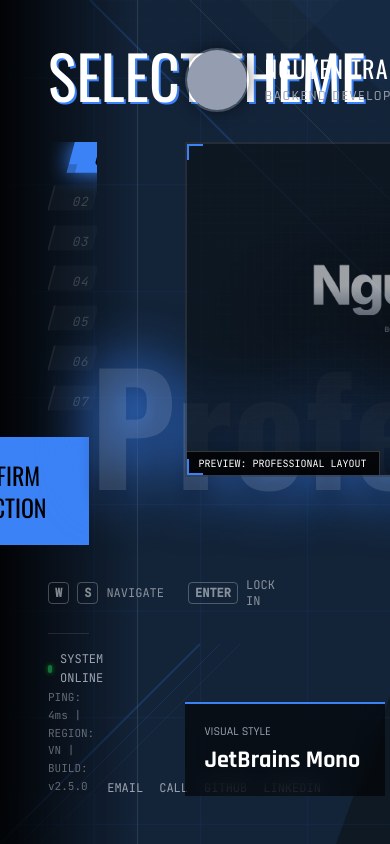
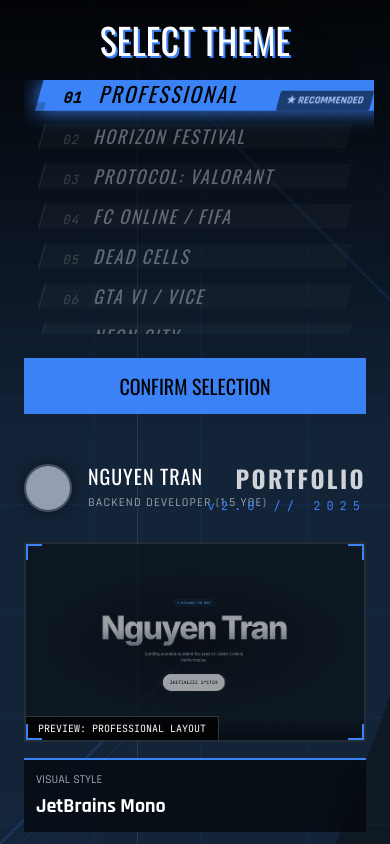
Before and after one commit to thenguyen27/myporforlio, a React (Vite) app: page / in a window 390 px wide. Shown: the top 844 px of the page. Built offline with nearby package versions, Linux system fonts and the light colour scheme; grey boxes are pictures that could not be loaded.

Commit message:
Make ThemeLoader responsive for mobile and tablet

```diff
--- a/components/ThemeLoader.tsx
+++ b/components/ThemeLoader.tsx
@@ -204,18 +204,18 @@ const ThemeLoader: React.FC<ThemeLoaderProps> = ({
       </div>
 
       {/* --- CONTAINER --- */}
-      <div className="relative z-10 flex w-full h-full">
+      <div className="relative z-10 flex flex-col lg:flex-row w-full h-full overflow-y-auto lg:overflow-hidden">
         {/* --- LEFT SIDEBAR --- */}
-        <div className="w-[35%] p-12 flex flex-col bg-gradient-to-r from-black/90 to-transparent h-full">
+        <div className="w-full lg:w-[35%] p-6 lg:p-12 flex flex-col bg-gradient-to-b lg:bg-gradient-to-r from-black/90 to-transparent h-auto lg:h-full shrink-0">
           <div
-            className="font-['Oswald'] text-6xl uppercase leading-[0.9] mb-10 transition-all duration-300 shrink-0 whitespace-nowrap"
+            className="font-['Oswald'] text-4xl lg:text-6xl uppercase leading-[0.9] mb-6 lg:mb-10 transition-all duration-300 shrink-0 whitespace-nowrap text-center lg:text-left"
             style={{ textShadow: '2px 2px 0 var(--theme-color)' }}
           >
             SELECT THEME
           </div>
 
           <div
-            className="flex flex-col gap-3 overflow-y-auto pr-2 -mr-2 pb-4 no-scrollbar"
+            className="flex flex-col gap-3 overflow-y-auto pr-2 -mr-2 pb-4 no-scrollbar max-h-[30vh] lg:max-h-none"
             style={{ perspective: '500px' }}
           >
             {themes.map((theme, index) => {
@@ -281,18 +281,18 @@ const ThemeLoader: React.FC<ThemeLoaderProps> = ({
             })}
           </div>
 
-          <div className="mt-6 shrink-0 w-full flex justify-end">
+          <div className="mt-6 shrink-0 w-full flex justify-center lg:justify-end">
             <button
               onClick={handleLockIn}
               disabled={isLoading}
-              className="w-fit px-10 py-5 bg-[var(--theme-color)] border-2 border-[var(--theme-color)] text-black font-['Oswald'] text-2xl uppercase cursor-pointer transition-all duration-300 hover:brightness-110 hover:shadow-[0_0_30px_var(--theme-color)] disabled:opacity-50 disabled:cursor-not-allowed"
+              className="w-full lg:w-fit px-6 lg:px-10 py-3 lg:py-5 bg-[var(--theme-color)] border-2 border-[var(--theme-color)] text-black font-['Oswald'] text-xl lg:text-2xl uppercase cursor-pointer transition-all duration-300 hover:brightness-110 hover:shadow-[0_0_30px_var(--theme-color)] disabled:opacity-50 disabled:cursor-not-allowed"
             >
               {isLoading ? 'INITIALIZING...' : 'CONFIRM SELECTION'}
             </button>
           </div>
 
           {/* --- FOOTER INFO (Keyboard, System, Social) --- */}
-          <div className="mt-auto pt-8 space-y-6">
+          <div className="mt-auto pt-8 space-y-6 hidden lg:block">
             {/* Option 1: Keyboard Hints */}
             <div className="flex gap-6 opacity-50 font-mono text-xs text-white">
               <div className="flex items-center gap-2">
@@ -348,11 +348,11 @@ const ThemeLoader: React.FC<ThemeLoaderProps> = ({
         </div>
 
         {/* --- RIGHT PREVIEW AREA --- */}
-        <div className="flex-1 flex flex-col p-12 relative">
+        <div className="flex-1 flex flex-col p-6 lg:p-12 relative min-h-[50vh] lg:min-h-auto">
           {/* Personal ID Badge */}
-          <div className="absolute top-12 left-12 text-left z-20 flex items-center gap-4">
+          <div className="absolute top-6 left-6 lg:top-12 lg:left-12 text-left z-20 flex items-center gap-4">
             {/* Avatar */}
-            <div className="w-16 h-16 rounded-full border-2 border-white/20 overflow-hidden relative group shadow-[0_0_15px_rgba(0,0,0,0.5)]">
+            <div className="w-12 h-12 lg:w-16 lg:h-16 rounded-full border-2 border-white/20 overflow-hidden relative group shadow-[0_0_15px_rgba(0,0,0,0.5)]">
               <img
                 src="/Assets/images/avta.jpg"
                 alt="Avatar"
@@ -366,21 +366,21 @@ const ThemeLoader: React.FC<ThemeLoaderProps> = ({
             </div>
 
             <div>
-              <h2 className="m-0 font-['Oswald'] text-2xl text-white tracking-wider">
+              <h2 className="m-0 font-['Oswald'] text-xl lg:text-2xl text-white tracking-wider">
                 NGUYEN TRAN
               </h2>
-              <span className="font-['Rajdhani'] text-gray-400 text-sm tracking-widest">
+              <span className="font-['Rajdhani'] text-gray-400 text-xs lg:text-sm tracking-widest">
                 BACKEND DEVELOPER (1.5 YOE)
               </span>
             </div>
           </div>
 
           {/* Portfolio Title - Top Right */}
-          <div className="absolute top-12 right-12 text-right z-20">
-            <h2 className="m-0 font-['Oswald'] text-4xl text-white tracking-widest font-bold opacity-80">
+          <div className="absolute top-6 right-6 lg:top-12 lg:right-12 text-right z-20">
+            <h2 className="m-0 font-['Oswald'] text-2xl lg:text-4xl text-white tracking-widest font-bold opacity-80">
               PORTFOLIO
             </h2>
-            <div className="text-[var(--theme-color)] text-sm font-mono tracking-[0.5em] mt-1">
+            <div className="text-[var(--theme-color)] text-xs lg:text-sm font-mono tracking-[0.5em] mt-1">
               v2.0 // 2025
             </div>
           </div>
@@ -388,7 +388,7 @@ const ThemeLoader: React.FC<ThemeLoaderProps> = ({
           {/* Hero Text Background */}
           <div
             key={`${activeTheme.id}-bg-text`}
-            className="absolute top-1/2 left-1/2 -translate-x-1/2 -translate-y-1/2 font-bold font-['Oswald'] whitespace-nowrap pointer-events-none select-none animate-in fade-in zoom-in-90 duration-500"
+            className="absolute top-1/2 left-1/2 -translate-x-1/2 -translate-y-1/2 font-bold font-['Oswald'] whitespace-nowrap pointer-events-none select-none animate-in fade-in zoom-in-90 duration-500 hidden lg:block"
             style={{
               textShadow:
                 '0 0 60px var(--theme-color), 0 6px 20px rgba(0,0,0,0.5)',
@@ -415,7 +415,7 @@ const ThemeLoader: React.FC<ThemeLoaderProps> = ({
           {/* Preview Image Frame */}
           <div
             key={`${activeTheme.id}-preview`}
-            className="w-full flex-1 min-h-[300px] bg-black/40 border-2 border-white/10 mb-8 mt-[94px] relative overflow-hidden group animate-in fade-in slide-in-from-right-10 duration-500"
+            className="w-full flex-1 min-h-[200px] lg:min-h-[300px] bg-black/40 border-2 border-white/10 mb-4 lg:mb-8 mt-[80px] lg:mt-[94px] relative overflow-hidden group animate-in fade-in slide-in-from-right-10 duration-500"
           >
             {activeTheme.previewImage ? (
               <>
@@ -444,25 +444,25 @@ const ThemeLoader: React.FC<ThemeLoaderProps> = ({
           {/* Stats Panel */}
           <div
             key={`${activeTheme.id}-stats`}
-            className="flex gap-5 items-end animate-in fade-in slide-in-from-right-10 duration-500 delay-100 fill-mode-both"
+            className="flex flex-col lg:flex-row gap-3 lg:gap-5 items-stretch lg:items-end animate-in fade-in slide-in-from-right-10 duration-500 delay-100 fill-mode-both"
           >
-            <div className="bg-black/60 border-t-2 border-[var(--theme-color)] p-5 w-[200px] backdrop-blur-md">
+            <div className="bg-black/60 border-t-2 border-[var(--theme-color)] p-3 lg:p-5 w-full lg:w-[200px] backdrop-blur-md">
               <div className="text-xs text-gray-400 uppercase">
                 Visual Style
               </div>
-              <div className="text-2xl font-bold mt-1 truncate">
+              <div className="text-xl lg:text-2xl font-bold mt-1 truncate">
                 {activeTheme.fontDisplay.split(',')[0].replace(/'/g, '')}
               </div>
             </div>
-            <div className="bg-black/60 border-t-2 border-[var(--theme-color)] p-5 w-[200px] backdrop-blur-md">
+            <div className="bg-black/60 border-t-2 border-[var(--theme-color)] p-3 lg:p-5 w-full lg:w-[200px] backdrop-blur-md">
               <div className="text-xs text-gray-400 uppercase">System ID</div>
-              <div className="text-2xl font-bold mt-1 text-[var(--theme-color)] truncate">
+              <div className="text-xl lg:text-2xl font-bold mt-1 text-[var(--theme-color)] truncate">
                 {activeTheme.id.toUpperCase()}
               </div>
             </div>
-            <div className="bg-black/60 border-t-2 border-[var(--theme-color)] p-5 flex-1 backdrop-blur-md">
+            <div className="bg-black/60 border-t-2 border-[var(--theme-color)] p-3 lg:p-5 flex-1 backdrop-blur-md">
               <div className="text-xs text-gray-400 uppercase">Description</div>
-              <div className="text-lg mt-1 leading-tight text-gray-200">
+              <div className="text-sm lg:text-lg mt-1 leading-tight text-gray-200">
                 {activeTheme.description}
               </div>
             </div>
@@ -472,7 +472,7 @@ const ThemeLoader: React.FC<ThemeLoaderProps> = ({
 
       {/* --- LOADING OVERLAY --- */}
       {isLoading && (
-        <div className="absolute inset-0 z-50 bg-[#0f1923] flex flex-col items-center justify-center">
+        <div className="absolute inset-0 z-50 bg-[#0f1923] flex flex-col items-center justify-center p-4">
           {/* Grid Background */}
           <div
             className="absolute inset-0 opacity-20"
@@ -484,21 +484,21 @@ const ThemeLoader: React.FC<ThemeLoaderProps> = ({
           />
 
           {/* Central Content */}
-          <div className="relative z-10 w-[600px] flex flex-col items-center">
+          <div className="relative z-10 w-full max-w-[600px] flex flex-col items-center">
             {/* Rotating Rings */}
-            <div className="absolute top-1/2 left-1/2 -translate-x-1/2 -translate-y-1/2 w-[800px] h-[800px] border border-[var(--theme-color)] rounded-full opacity-10 animate-[spin_10s_linear_infinite] border-t-transparent border-l-transparent pointer-events-none" />
-            <div className="absolute top-1/2 left-1/2 -translate-x-1/2 -translate-y-1/2 w-[600px] h-[600px] border border-white/10 rounded-full animate-[spin_5s_linear_infinite_reverse] pointer-events-none" />
+            <div className="absolute top-1/2 left-1/2 -translate-x-1/2 -translate-y-1/2 w-[300px] h-[300px] lg:w-[800px] lg:h-[800px] border border-[var(--theme-color)] rounded-full opacity-10 animate-[spin_10s_linear_infinite] border-t-transparent border-l-transparent pointer-events-none" />
+            <div className="absolute top-1/2 left-1/2 -translate-x-1/2 -translate-y-1/2 w-[250px] h-[250px] lg:w-[600px] lg:h-[600px] border border-white/10 rounded-full animate-[spin_5s_linear_infinite_reverse] pointer-events-none" />
 
             {/* Status Text */}
             <div
-              className="text-5xl font-['Oswald'] font-bold text-white mb-12 tracking-[0.2em] animate-pulse text-center"
+              className="text-2xl lg:text-5xl font-['Oswald'] font-bold text-white mb-8 lg:mb-12 tracking-[0.2em] animate-pulse text-center"
               style={{ textShadow: '0 0 20px var(--theme-color)' }}
             >
               {loadingText}
             </div>
 
             {/* Segmented Progress Bar */}
-            <div className="w-full h-6 bg-black/50 border border-white/10 skew-x-[-20deg] p-1 flex gap-1 mb-4">
+            <div className="w-full h-4 lg:h-6 bg-black/50 border border-white/10 skew-x-[-20deg] p-1 flex gap-1 mb-4">
               {Array.from({ length: 40 }).map((_, i) => (
                 <div
                   key={i}
@@ -512,11 +512,11 @@ const ThemeLoader: React.FC<ThemeLoaderProps> = ({
             </div>
 
             {/* Stats Row */}
-            <div className="w-full flex justify-between font-mono text-xs text-[var(--theme-color)] opacity-80 tracking-widest">
+            <div className="w-full flex justify-between font-mono text-[10px] lg:text-xs text-[var(--theme-color)] opacity-80 tracking-widest">
               <div>
                 SYSTEM_INTEGRITY: <span className="text-white">100%</span>
               </div>
-              <div>
+              <div className="hidden sm:block">
                 DATA_STREAM:{' '}
                 <span className="text-white">
                   {Math.floor(progress * 42.4)} MB/s
```
